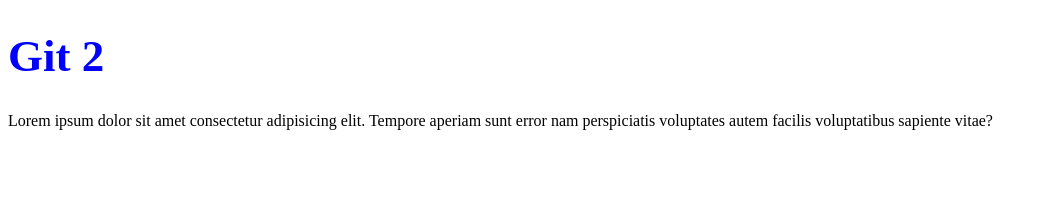
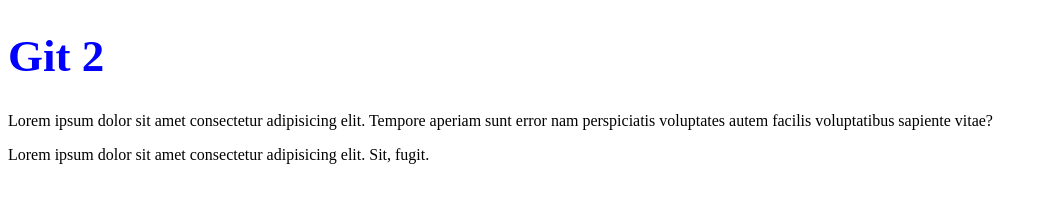
Before and after one commit to Aiperiwa/lesson13, a plain HTML site: page index.html in a window 1280 px wide. Shown: the whole page, without its empty margins (0-1048 px from the left). Drawn offline with Linux system fonts and the light colour scheme.

Commit message:
add new paragraphe

```diff
--- a/index.html
+++ b/index.html
@@ -10,5 +10,6 @@
 <body>
     <h1 class="title">Git 2</h1>
     <p>Lorem ipsum dolor sit amet consectetur adipisicing elit. Tempore aperiam sunt error nam perspiciatis voluptates autem facilis voluptatibus sapiente vitae?</p>
+    <p>Lorem ipsum dolor sit amet consectetur adipisicing elit. Sit, fugit.</p>
 </body>
 </html>
```
